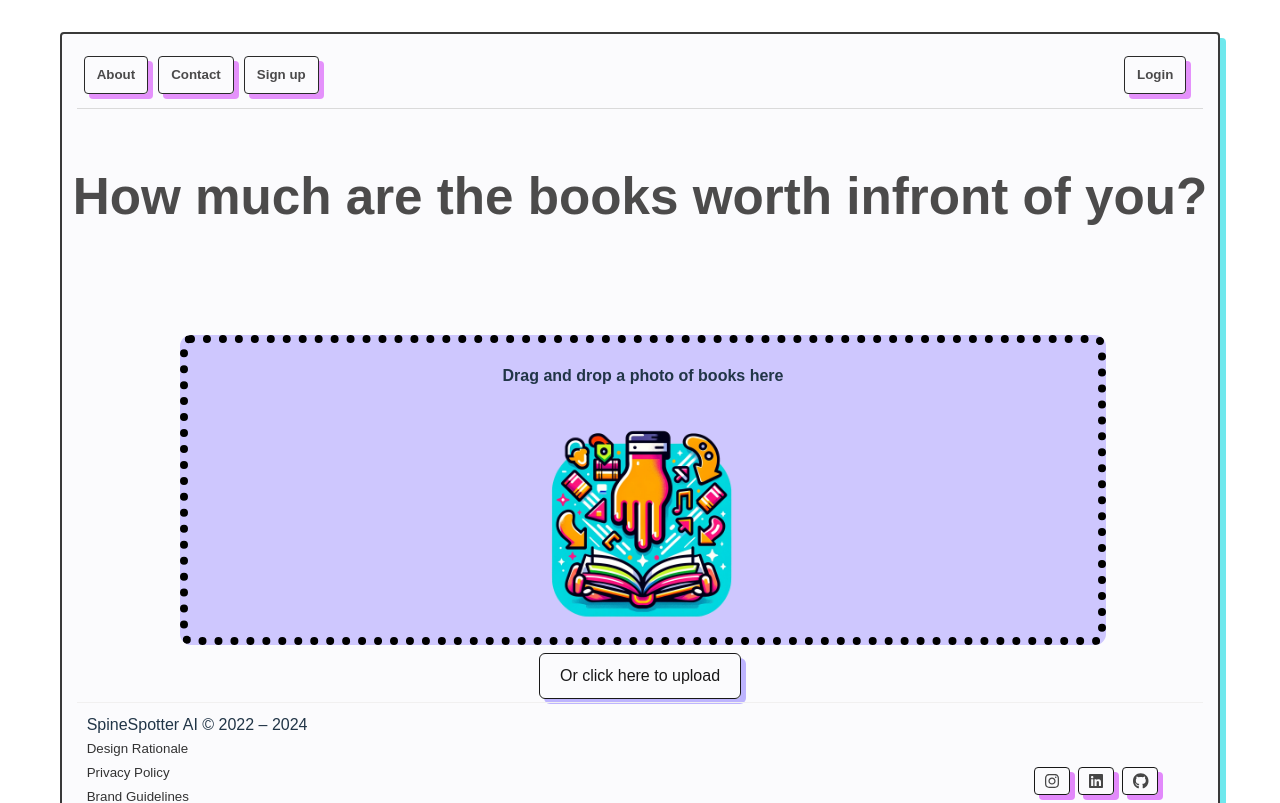
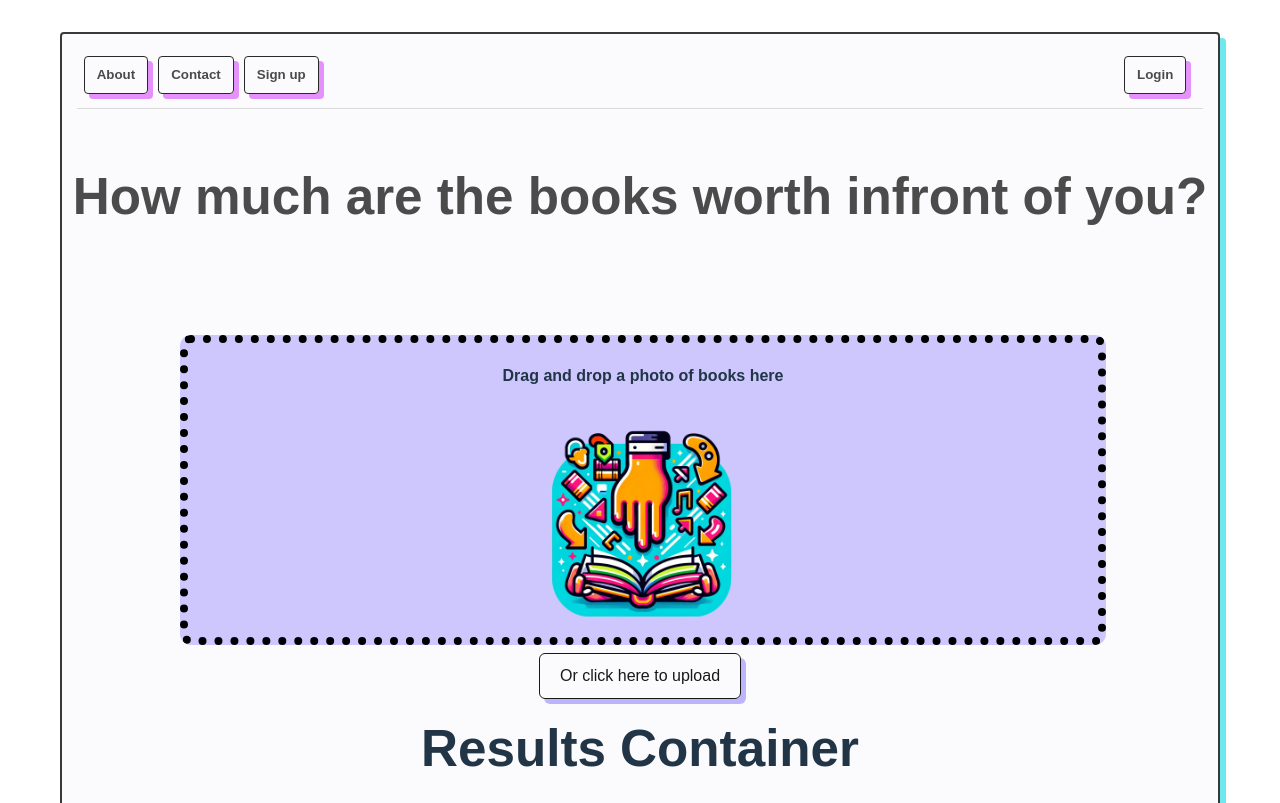
Before and after one commit to paulh6819/spine-spotter, a React (Vite) app: page / in a window 1280 px wide. Shown: the top 803 px of the page. Built offline with nearby package versions, Linux system fonts and the light colour scheme.

Commit message:
created the global state for the app

```diff
--- a/frontend/App.tsx
+++ b/frontend/App.tsx
@@ -3,8 +3,45 @@ import "./App.css";
 import Navigation from "./components/Navigation";
 import Footer from "./components/Footer";
 import { UploadContainer } from "./components/upload/UploadContainer";
+import { useState } from "react";
+import { ResultsContainer } from "./components/results/ResultsContainer";
+
+export type BookData = {
+  id: string;
+  etag: string;
+  title: string;
+  authors: string[];
+  publisher: string;
+  publishedDate: string;
+  description: string;
+  pageCount: number;
+  categories: string[];
+  imageLinks: {
+    smallThumbnail: string;
+    thumbnail: string;
+    small: string;
+    medium: string;
+    large: string;
+    extraLarge: string;
+  };
+  language: string;
+  previewLink: string;
+  country: string;
+  forSaleOnGoogleBooks: boolean;
+  availibleAsGoogleEbook: boolean;
+  listPrice: {
+    amount: number;
+    currencyCode: string;
+  };
+  retailPrice: {
+    amount: number;
+    currencyCode: string;
+  };
+  buyLink: string;
+};
 
 function App() {
+  const [booksData, setBooksData] = useState<BookData[][]>([]);
   return (
     <div className="App">
       <Navigation />
@@ -12,7 +49,8 @@ function App() {
         <h1 style={{ color: "#4c4b4b", padding: " 11px" }}>
           How much are the books worth infront of you?
         </h1>
-        <UploadContainer />
+        <UploadContainer setBooksData={setBooksData} />
+        <ResultsContainer booksData={booksData} />
       </main>
       <Footer />
     </div>
--- /dev/null
+++ b/frontend/components/results/ResultsContainer.tsx
@@ -0,0 +1,12 @@
+import { BookData } from "../../App";
+
+type ResultsContainerProps = { booksData: BookData[][] };
+
+export function ResultsContainer({ booksData }: ResultsContainerProps) {
+  console.log(booksData);
+  return (
+    <div>
+      <h1>Results Container</h1>
+    </div>
+  );
+}
--- a/frontend/components/upload/UploadContainer.tsx
+++ b/frontend/components/upload/UploadContainer.tsx
@@ -2,7 +2,11 @@ import { useState } from "react";
 import DropArea from "./DropArea";
 import UpLoadFile from "./UpLoadFile";
 
-export function UploadContainer() {
+type UploadContainerProps = {
+  setBooksData: (data: any) => void;
+};
+
+export function UploadContainer({ setBooksData }: UploadContainerProps) {
   const [imageUrl, setImageUrl] = useState("");
 
   async function processImage(file: File) {
@@ -18,7 +22,7 @@ export function UploadContainer() {
       });
       if (response.ok) {
         const { data } = await response.json();
-        console.log(JSON.parse(data));
+        setBooksData(JSON.parse(data));
       } else {
         console.warn("response failed:", response);
       }
```
